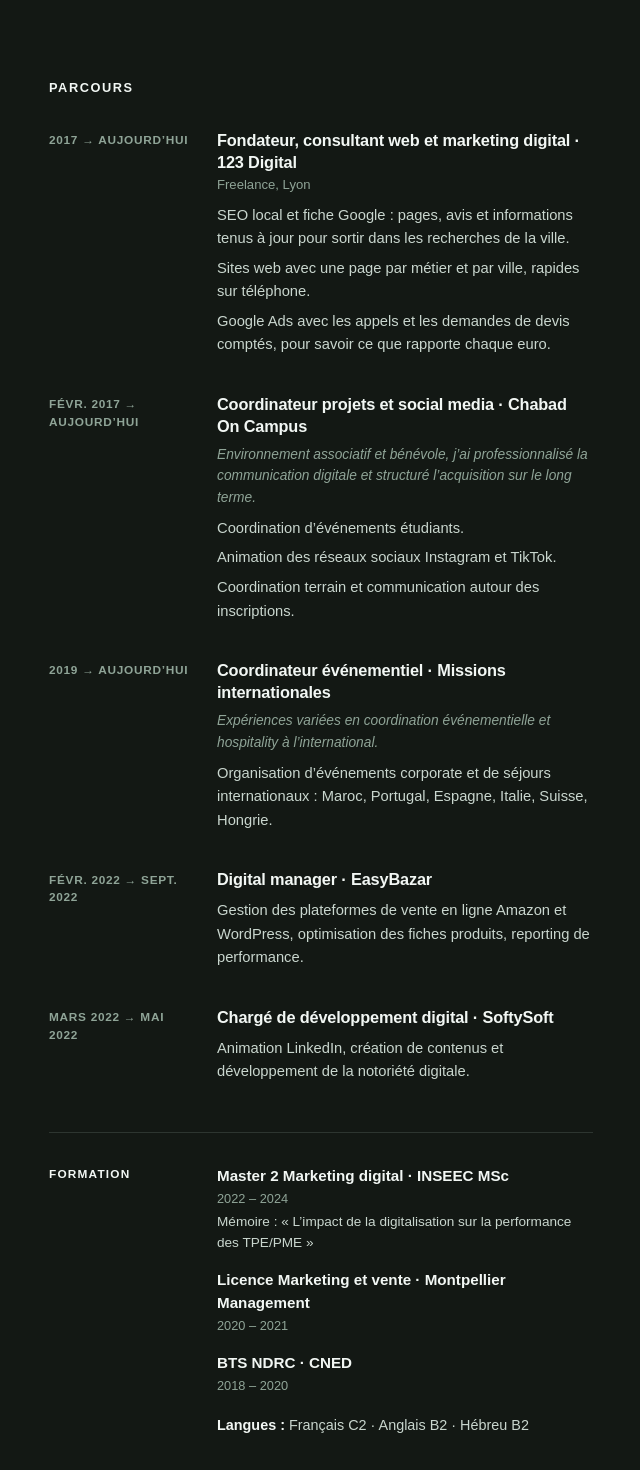
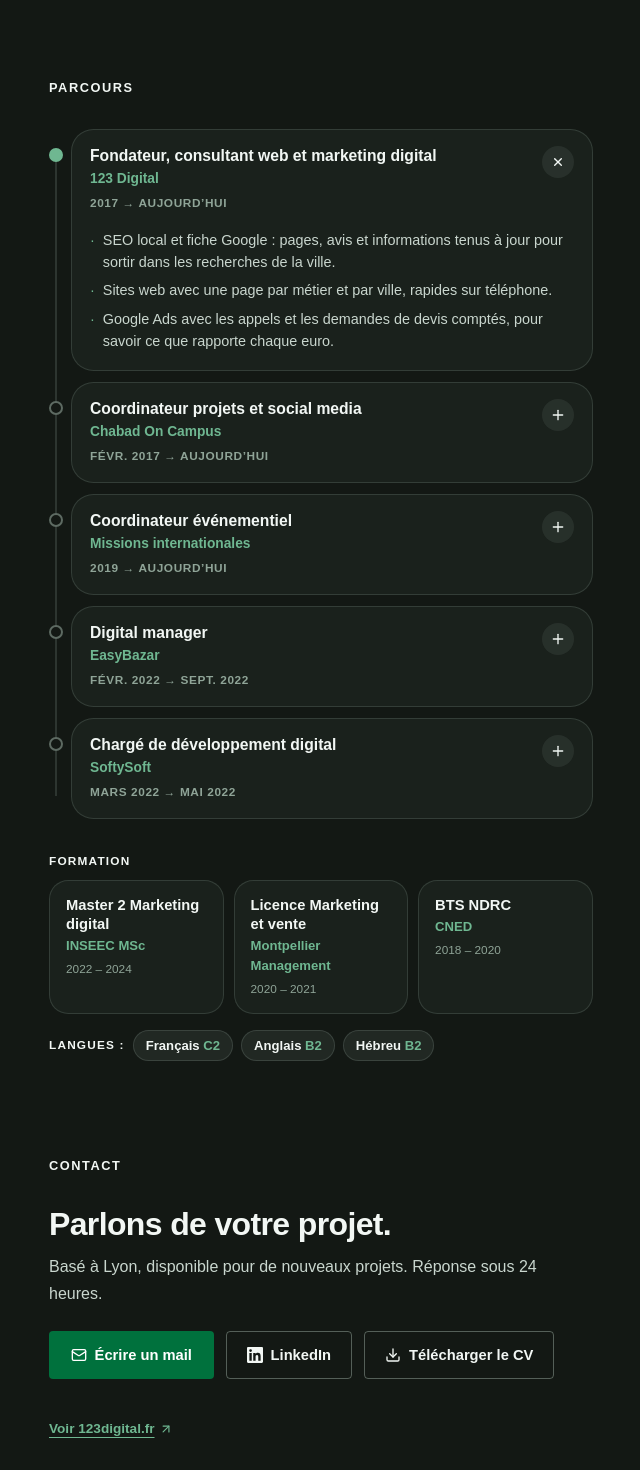
Before and after one commit to moshetmt/123digital, a Next.js app: page /portfolio in a window 1280 px wide. Shown: the part 2420-3890 px from the top of the page, without its empty margins (319-959 px from the left). Built offline with nearby package versions, Linux system fonts and the light colour scheme; a web font is replaced by a local one.

Commit message:
Portfolio v2 : Parcours en frise repliable, formation en cartes, langues en pastilles
Co-Authored-By: Claude Opus 5.5 <noreply@anthropic.com>
Claude-Session: https://claude.ai/code/session_01YHmwYBKdsjWV5pRokqUWvZ

```diff
--- a/components/cv/CvPage.tsx
+++ b/components/cv/CvPage.tsx
@@ -4,6 +4,7 @@ import { ArrowUpRight, Download, Mail, Phone, Star } from 'lucide-react'
 import { cvContent, type CvLocale } from '@/data/cv'
 import { AVIS_GOOGLE } from '@/lib/avis-google'
 import { CvAvatar } from './CvAvatar'
+import { CvParcours } from './CvParcours'
 import { CvPhone } from './CvPhone'
 import { CvStories } from './CvStories'
 import { designs, ecrans } from '@/data/telephone'
@@ -282,54 +283,7 @@ export function CvPage({ locale }: { locale: CvLocale }) {
 
           <section id="parcours" className="scroll-mt-16" style={{ marginBottom: 'clamp(4rem, 10vh, 6rem)' }}>
             {titreSection(c.experience.heading)}
-            <ol className="flex flex-col" style={{ listStyle: 'none', padding: 0, margin: 0, gap: '2.25rem' }}>
-              {c.experience.items.map((item) => (
-                <li key={item.role + item.org} className="grid grid-cols-1 sm:grid-cols-[9rem_1fr] gap-1 sm:gap-6">
-                  <p style={{ fontSize: '0.74rem', fontWeight: 700, letterSpacing: '0.06em', textTransform: 'uppercase', color: C.discret, paddingTop: '0.2rem' }}>
-                    {item.period}
-                  </p>
-                  <div>
-                    <h3 style={{ fontSize: '1.02rem', fontWeight: 700, color: C.titre, lineHeight: 1.35 }}>
-                      {item.role} · {item.org}
-                    </h3>
-                    {item.note ? <p style={{ fontSize: '0.82rem', color: C.discret, marginTop: '0.15rem' }}>{item.note}</p> : null}
-                    {item.context ? (
-                      <p style={{ fontSize: '0.86rem', color: C.discret, lineHeight: 1.55, fontStyle: 'italic', marginTop: '0.45rem' }}>{item.context}</p>
-                    ) : null}
-                    <ul style={{ listStyle: 'none', padding: 0, margin: '0.55rem 0 0' }} className="flex flex-col gap-1.5">
-                      {item.bullets.map((bullet) => (
-                        <li key={bullet} style={{ fontSize: '0.92rem', color: C.texte, lineHeight: 1.6 }}>
-                          {bullet}
-                        </li>
-                      ))}
-                    </ul>
-                  </div>
-                </li>
-              ))}
-            </ol>
-
-            <div className="grid grid-cols-1 sm:grid-cols-[9rem_1fr] gap-1 sm:gap-6" style={{ marginTop: '3rem', paddingTop: '2rem', borderTop: `1px solid ${C.filet}` }}>
-              <h3 style={{ fontSize: '0.74rem', fontWeight: 800, letterSpacing: '0.1em', textTransform: 'uppercase', color: C.titre, paddingTop: '0.2rem' }}>
-                {c.education.heading}
-              </h3>
-              <div>
-                <ul className="flex flex-col" style={{ listStyle: 'none', padding: 0, margin: 0, gap: '1rem' }}>
-                  {c.education.items.map((item) => (
-                    <li key={item.degree}>
-                      <p style={{ fontSize: '0.95rem', fontWeight: 700, color: C.titre }}>
-                        {item.degree} · {item.school}
-                      </p>
-                      <p style={{ fontSize: '0.8rem', color: C.discret, marginTop: '0.1rem' }}>{item.period}</p>
-                      {item.detail ? <p style={{ fontSize: '0.85rem', color: C.texte, lineHeight: 1.5, marginTop: '0.25rem' }}>{item.detail}</p> : null}
-                    </li>
-                  ))}
-                </ul>
-                <p style={{ fontSize: '0.9rem', color: C.texte, marginTop: '1.25rem' }}>
-                  <span style={{ fontWeight: 700, color: C.titre }}>{c.education.languagesLabel}{locale === 'fr' ? ' : ' : ': '}</span>
-                  {c.education.languages.map((l) => `${l.name} ${l.level}`).join(' · ')}
-                </p>
-              </div>
-            </div>
+            <CvParcours c={c} sep={locale === 'fr' ? ' :' : ':'} />
           </section>
 
           <section id="contact" className="scroll-mt-16">
--- /dev/null
+++ b/components/cv/CvParcours.tsx
@@ -0,0 +1,78 @@
+import { Plus } from 'lucide-react'
+import type { CvContent } from '@/data/cv'
+
+const C = { titre: '#F2F7F4', texte: '#C9D6CE', discret: '#8FA497', accent: '#6FB791', filet: 'rgba(205, 230, 216, 0.14)', carte: '#1A211C' }
+
+/**
+ * Parcours de /portfolio en frise repliable (choix de Moshe du 27/10) : un
+ * point par poste sur une ligne verticale, chaque poste est une carte fermee
+ * (titre, entreprise, dates) qui se deplie au toucher. <details> natif : pas
+ * de JavaScript, et le contenu reste lisible par Google.
+ */
+export function CvParcours({ c, sep }: { c: CvContent; sep: string }) {
+  return (
+    <>
+      <ol className="relative flex flex-col" style={{ listStyle: 'none', padding: '0 0 0 1.4rem', margin: 0, gap: '0.7rem' }}>
+        <span aria-hidden className="absolute" style={{ left: '0.35rem', top: '1.4rem', bottom: '1.4rem', width: '2px', backgroundColor: C.filet }} />
+        {c.experience.items.map((item, i) => (
+          <li key={item.role + item.org} className="relative">
+            <span
+              aria-hidden
+              className="absolute rounded-full"
+              style={{ left: '-1.4rem', top: '1.2rem', width: '0.85rem', height: '0.85rem', backgroundColor: i === 0 ? C.accent : '#131814', border: `2px solid ${i === 0 ? C.accent : 'rgba(205,230,216,0.4)'}` }}
+            />
+            <details className="group" style={{ backgroundColor: C.carte, borderRadius: '1.4rem', border: `1px solid ${C.filet}` }} open={i === 0}>
+              <summary className="flex cursor-pointer list-none items-start justify-between gap-3 [&::-webkit-details-marker]:hidden" style={{ padding: '1rem 1.1rem' }}>
+                <span className="min-w-0">
+                  <span className="block" style={{ fontSize: '0.98rem', fontWeight: 700, color: C.titre, lineHeight: 1.3 }}>{item.role}</span>
+                  <span className="block" style={{ fontSize: '0.86rem', color: C.accent, fontWeight: 600, marginTop: '0.15rem' }}>{item.org}</span>
+                  <span className="block" style={{ fontSize: '0.74rem', fontWeight: 700, letterSpacing: '0.05em', textTransform: 'uppercase', color: C.discret, marginTop: '0.35rem' }}>{item.period}</span>
+                </span>
+                <span
+                  className="flex shrink-0 items-center justify-center rounded-full transition-transform duration-200 group-open:rotate-45"
+                  style={{ width: '2rem', height: '2rem', backgroundColor: 'rgba(205,230,216,0.08)', color: C.titre }}
+                >
+                  <Plus size={16} aria-hidden />
+                </span>
+              </summary>
+              <div style={{ padding: '0 1.1rem 1.1rem' }}>
+                {item.context ? <p style={{ fontSize: '0.86rem', color: C.discret, lineHeight: 1.55, fontStyle: 'italic' }}>{item.context}</p> : null}
+                <ul className="flex flex-col gap-1.5" style={{ listStyle: 'none', padding: 0, margin: item.context ? '0.55rem 0 0' : 0 }}>
+                  {item.bullets.map((b) => (
+                    <li key={b} className="flex gap-2" style={{ fontSize: '0.9rem', color: C.texte, lineHeight: 1.55 }}>
+                      <span aria-hidden style={{ color: C.accent }}>·</span>
+                      {b}
+                    </li>
+                  ))}
+                </ul>
+              </div>
+            </details>
+          </li>
+        ))}
+      </ol>
+
+      <h3 style={{ fontSize: '0.74rem', fontWeight: 800, letterSpacing: '0.1em', textTransform: 'uppercase', color: C.titre, marginTop: '2.25rem' }}>
+        {c.education.heading}
+      </h3>
+      <ul className="grid grid-cols-1 sm:grid-cols-3" style={{ listStyle: 'none', padding: 0, margin: '0.8rem 0 0', gap: '0.6rem' }}>
+        {c.education.items.map((item) => (
+          <li key={item.degree} style={{ backgroundColor: C.carte, borderRadius: '1.2rem', border: `1px solid ${C.filet}`, padding: '0.9rem 1rem' }}>
+            <p style={{ fontSize: '0.92rem', fontWeight: 700, color: C.titre, lineHeight: 1.3 }}>{item.degree}</p>
+            <p style={{ fontSize: '0.82rem', color: C.accent, fontWeight: 600, marginTop: '0.15rem' }}>{item.school}</p>
+            <p style={{ fontSize: '0.74rem', color: C.discret, marginTop: '0.3rem' }}>{item.period}</p>
+          </li>
+        ))}
+      </ul>
+      <p className="flex flex-wrap items-center gap-2" style={{ marginTop: '1rem' }}>
+        <span style={{ fontSize: '0.74rem', fontWeight: 800, letterSpacing: '0.1em', textTransform: 'uppercase', color: C.titre }}>
+          {c.education.languagesLabel}{sep}
+        </span>
+        {c.education.languages.map((l) => (
+          <span key={l.name} style={{ fontSize: '0.82rem', fontWeight: 600, color: C.titre, backgroundColor: 'rgba(205,230,216,0.08)', border: `1px solid ${C.filet}`, borderRadius: '9999px', padding: '0.3rem 0.75rem' }}>
+            {l.name} <span style={{ color: C.accent }}>{l.level}</span>
+          </span>
+        ))}
+      </p>
+    </>
+  )
+}
```
